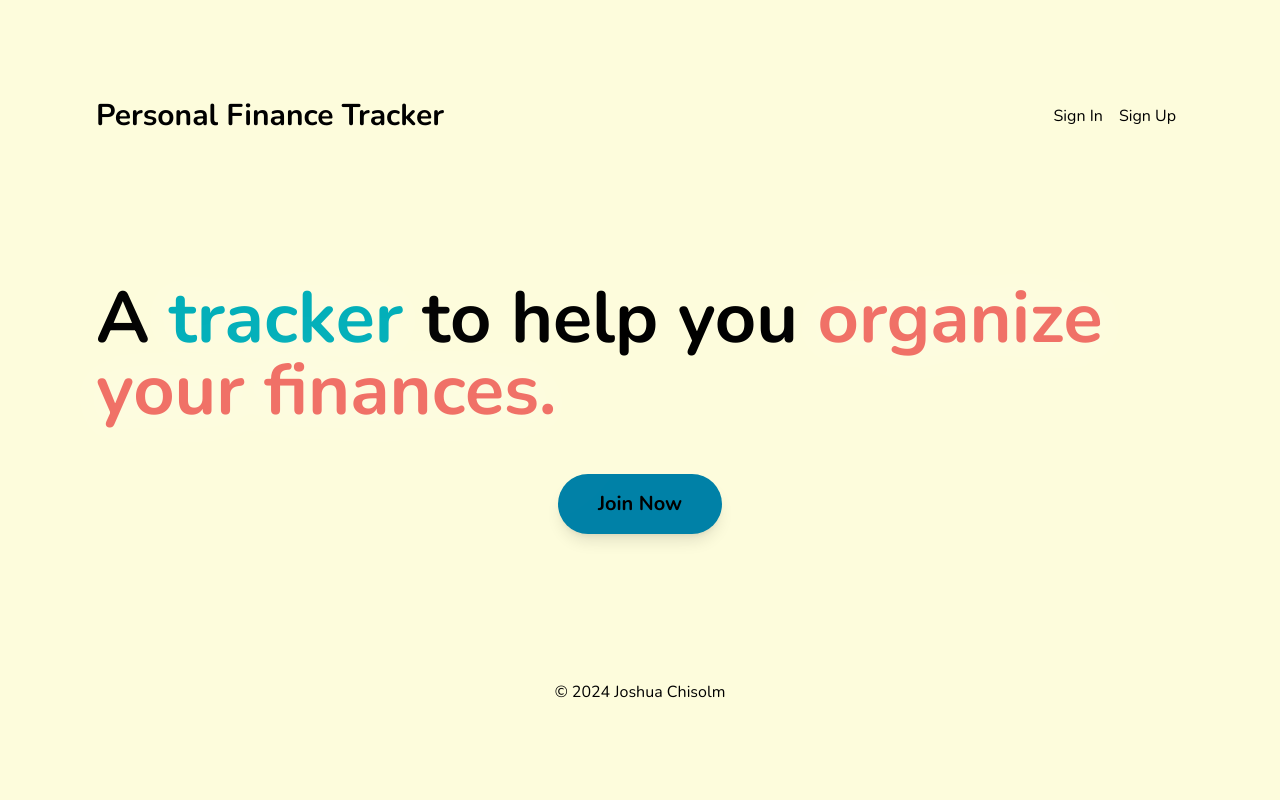
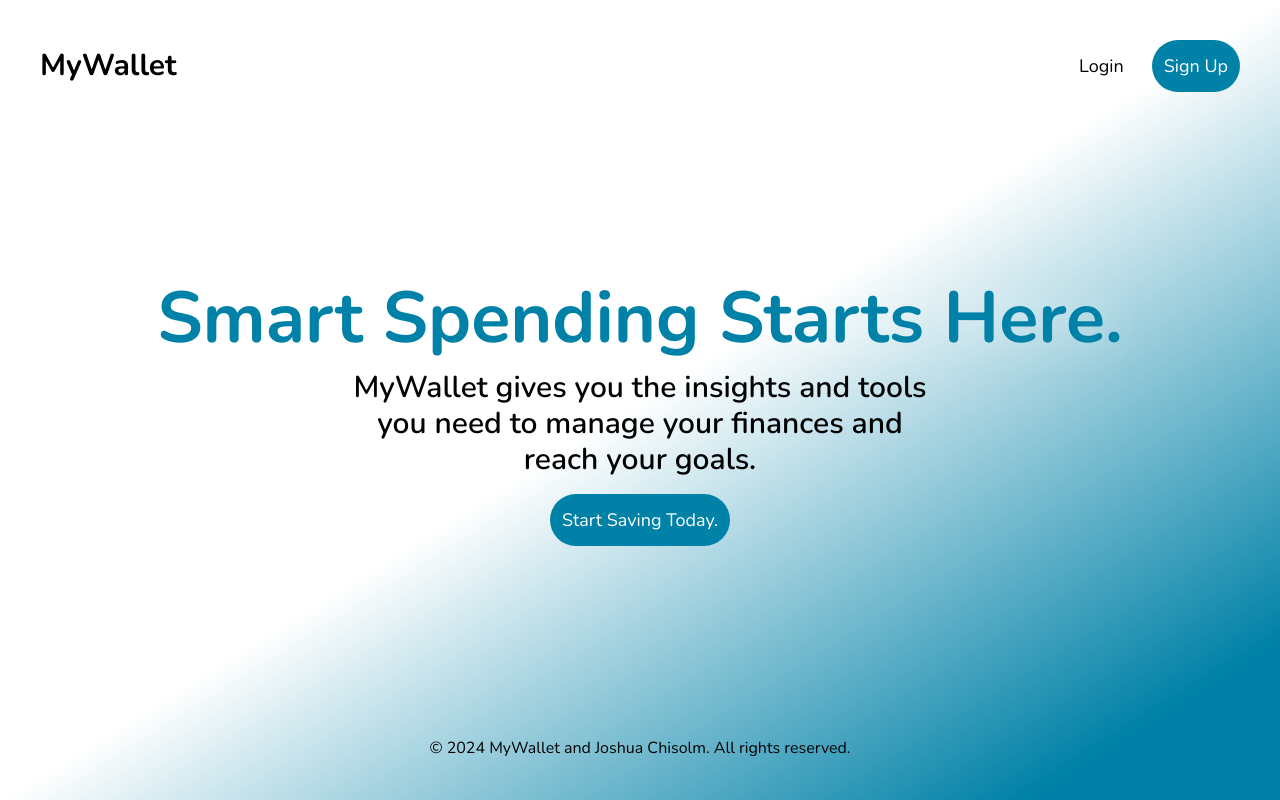
Before and after one commit to jkchisolm/pft-client, a Next.js app: page / in a window 1280 px wide. Built offline with nearby package versions, Linux system fonts and the light colour scheme.

Commit message:
feat: redesign homepage with more modern ui

```diff
--- a/src/app/page.tsx
+++ b/src/app/page.tsx
@@ -1,36 +1,43 @@
+import { Button } from "@/components/elements/Button";
 import Image from "next/image";
 import Link from "next/link";
 
 export default function Home() {
   return (
-    <main className="flex min-h-screen flex-col items-center justify-between p-24 bg-light-bg dark:bg-dark-bg dark:text-white">
+    <main className="flex min-h-screen min-w-screen flex-col items-center justify-between p-10 text-center bg-gradient-to-br from-white from-50% to-cerulean to-90%">
       <nav className="flex flex-row justify-between items-center w-full">
-        <h2 className="font-bold text-3xl">Personal Finance Tracker</h2>
-        <div className="flex flex-row">
-          <Link href="/signin">
-            <button className="m-2 hover:underline">Sign In</button>
+        <div>
+          <h2 className="font-bold text-3xl">MyWallet</h2>
+        </div>
+        <div className="flex flex-row justify-center items-center">
+          <Link href="/login" className="mr-4">
+            <Button text="Login" type="button" variant="white" rounded />
           </Link>
           <Link href="/signup">
-            <button className="m-2 hover:underline">Sign Up</button>
+            <Button text="Sign Up" type="button" variant="blue" rounded />
           </Link>
         </div>
       </nav>
       <section className="flex flex-col justify-center items-center">
-        <h1 className="text-7xl font-bold">
-          A <span className="text-verdigris drop-shadow-glow">tracker</span> to
-          help you{" "}
-          <span className="text-bittersweet drop-shadow-glow">
-            organize your finances.
-          </span>
+        <h1 className="text-7xl font-bold text-cerulean drop-shadow-glow">
+          Smart Spending Starts Here.
         </h1>
-        <div className="mt-12">
-          <button className="bg-cerulean py-4 px-10 shadow-lg rounded-full text-xl font-bold hover:brightness-90">
-            Join Now
-          </button>
-        </div>
+        <h3 className="text-3xl font-semibold mt-4 w-3/6 self-center">
+          MyWallet gives you the insights and tools you need to manage your
+          finances and reach your goals.
+        </h3>
+        <Link href="/signup" className="mt-4">
+          <Button
+            text="Start Saving Today."
+            type="button"
+            variant="blue"
+            rounded
+          />
+        </Link>
       </section>
-      <footer className="flex flex-row justify-center items-center">
-        &copy; 2024 Joshua Chisolm
+      <footer>
+        &copy; {new Date().getFullYear()} MyWallet and Joshua Chisolm. All
+        rights reserved.
       </footer>
     </main>
   );
--- a/src/components/elements/Button.tsx
+++ b/src/components/elements/Button.tsx
@@ -24,7 +24,7 @@ export const Button = (props: Props) => {
   }
   return (
     <button
-      className={`w-full py-3 text-lg ${color} transition-all hover:brightness-90 ${
+      className={`w-full py-3 px-3 text-lg ${color} transition-all hover:brightness-90 ${
         props.rounded ? "rounded-full" : "rounded-sm"
       }`}
       type={props.type}
```
